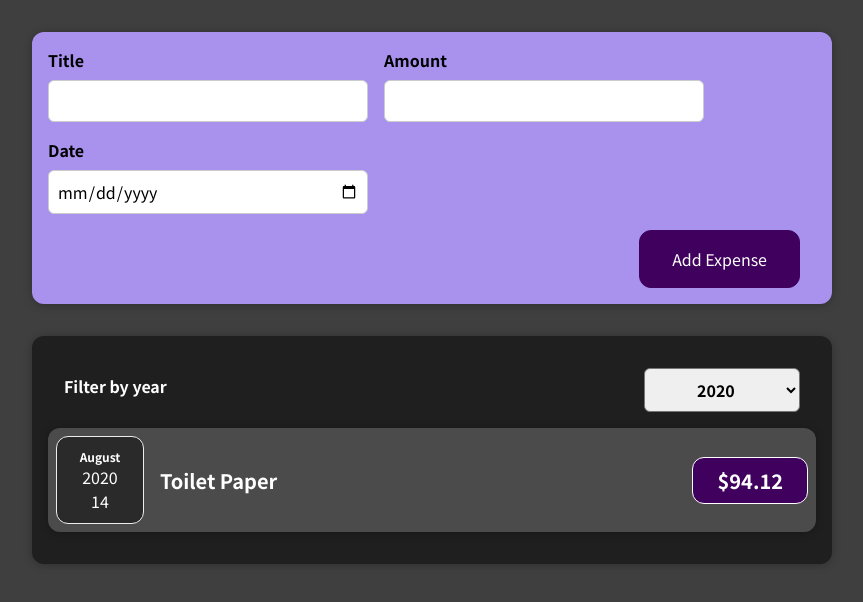
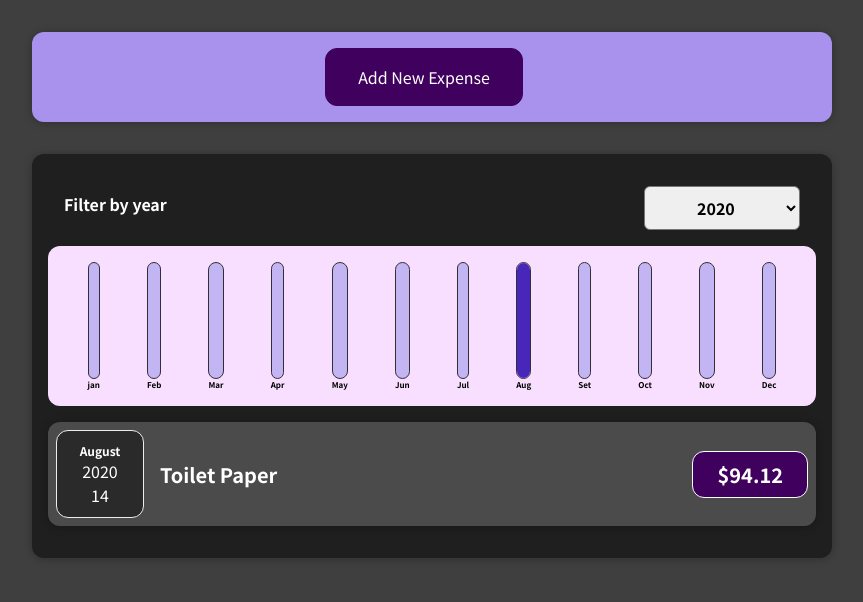
Before and after one commit to FellipeMiguel/react-expenses-app, a React (Create React App) app: page / in a window 1280 px wide. Shown: the top 602 px of the page, without its empty margins (208-1071 px from the left). Built offline with nearby package versions, Linux system fonts and the light colour scheme.

Commit message:
Chart added to the project

```diff
--- /dev/null
+++ b/src/components/Chart/Chart.css
@@ -0,0 +1,9 @@
+.chart {
+  padding: 1rem;
+  border-radius: 12px;
+  background-color: #f8dfff;
+  text-align: center;
+  display: flex;
+  justify-content: space-around;
+  height: 10rem;
+}
--- /dev/null
+++ b/src/components/Chart/Chart.js
@@ -0,0 +1,20 @@
+import React from "react";
+
+import "./Chart.css";
+
+import ChartBar from "./ChartBar";
+
+const Chart = (props) => {
+  const dataPointsValues = props.dataPoints.map(dataPoint => dataPoint.value);
+  const totalMaximum = Math.max(...dataPointsValues);
+
+  return (
+    <div className="chart">
+      {props.dataPoints.map((dataPoint) =>
+        <ChartBar key={dataPoint.label} value={dataPoint.value} maxValue={totalMaximum} label={dataPoint.label}/>
+      )}
+    </div>
+  )
+};
+
+export default Chart;
--- /dev/null
+++ b/src/components/Chart/ChartBar.css
@@ -0,0 +1,30 @@
+.chart-bar {
+  height: 100%;
+  display: flex;
+  flex-direction: column;
+  align-items: center;
+}
+
+.chart-bar__inner {
+  height: 100%;
+  width: 100%;
+  border: 1px solid #313131;
+  border-radius: 12px;
+  background-color: #c3b4f3;
+  overflow: hidden;
+  display: flex;
+  flex-direction: column;
+  justify-content: flex-end;
+}
+
+.chart-bar__fill {
+  background-color: #4826b9;
+  width: 100%;
+  transition: all 0.3s ease-out;
+}
+
+.chart-bar__label {
+  font-weight: bold;
+  font-size: 0.5rem;
+  text-align: center;
+}
--- /dev/null
+++ b/src/components/Chart/ChartBar.js
@@ -0,0 +1,22 @@
+import React from "react";
+
+import "./ChartBar.css";
+
+const ChartBar = (props) => {
+  let barFillHeight = '0%';
+
+  if (props.maxValue > 0) {
+    barFillHeight = Math.round((props.value / props.maxValue) * 100) + '%';
+  }
+
+  return (
+    <div className="chart-bar">
+      <div className="chart-bar__inner">
+        <div className="chart-bar__fill" style={{height: barFillHeight}}></div>
+      </div>
+      <div className="chart-bar__label">{props.label}</div>
+    </div>
+  )
+};
+
+export default ChartBar;
--- a/src/components/Expenses/Expenses.js
+++ b/src/components/Expenses/Expenses.js
@@ -5,6 +5,7 @@
 import ExpensesList from "./ExpensesList";
 
 import './Expenses.css';
+import ExpensesChart from "./ExpensesChart";
 
 const Expenses = (props) => {
   const [filterYear, setFilterYear] = useState('2020');
@@ -21,7 +22,7 @@
     <div>
       <Card className="expenses">
         <ExpenseFilter selected={filterYear} onChangeFilter={filterChangeHandler}/>
-
+        <ExpensesChart expenses={filteredExpenses} />
         <ExpensesList items={filteredExpenses} />
       </Card>
     </div>
--- /dev/null
+++ b/src/components/Expenses/ExpensesChart.js
@@ -0,0 +1,31 @@
+import React from "react";
+
+import Chart from "../Chart/Chart";
+
+const ExpensesChart = (props) => {
+  const chartDataPoints = [
+    {label: 'jan', value: 0},
+    {label: 'Feb', value: 0},
+    {label: 'Mar', value: 0},
+    {label: 'Apr', value: 0},
+    {label: 'May', value: 0},
+    {label: 'Jun', value: 0},
+    {label: 'Jul', value: 0},
+    {label: 'Aug', value: 0},
+    {label: 'Set', value: 0},
+    {label: 'Oct', value: 0},
+    {label: 'Nov', value: 0},
+    {label: 'Dec', value: 0}
+  ];
+
+  for (const expense of props.expenses) {
+    const expenseMonth = expense.date.getMonth(); // starting at 0 => January => 0
+    chartDataPoints[expenseMonth].value += expense.amount;
+  }
+
+  return (
+    <Chart dataPoints={chartDataPoints}/>
+  )
+};
+
+export default ExpensesChart;
--- a/src/components/NewExpense/ExpenseForm.js
+++ b/src/components/NewExpense/ExpenseForm.js
@@ -24,9 +24,9 @@
 
     const expenseData = {
       title: enteredTitle,
-      amount: enteredAmount,
-      date: new Date(enteredDate)
-    }
+      amount: +enteredAmount,
+      date: new Date(enteredDate),
+    };
 
     props.onSaveExpenseData(expenseData);
     setEnteredTitle('');
@@ -51,6 +51,7 @@
         </div>
       </div>
       <div className="new-expense__actions">
+        <button type="button" onClick={props.onCancel}>Cancel</button>
         <button type="submit">Add Expense</button>
       </div>
     </form>
--- a/src/components/NewExpense/NewExpense.js
+++ b/src/components/NewExpense/NewExpense.js
@@ -1,10 +1,11 @@
-import React from "react";
+import React, {useState} from "react";
 
 import './NewExpense.css';
 
 import ExpenseForm from "./ExpenseForm";
 
 const NewExpense = (props) => {
+  const [isEditing, setIsEditting] = useState(false);
   const saveExpenseDataHandler = (enteredExpenseData) => {
     const expenseData = {
       ...enteredExpenseData,
@@ -12,11 +13,21 @@
     }
 
     props.onAddExpense(expenseData);
+    setIsEditting(false);
+  }
+
+  const startEditing = () => {
+    setIsEditting(true);
+  }
+
+  const stopEditing = () => {
+    setIsEditting(false);
   }
 
   return (
     <div className="new-expense">
-      <ExpenseForm onSaveExpenseData={saveExpenseDataHandler}/>
+      {!isEditing && <button onClick={startEditing}>Add New Expense</button>}
+      {isEditing && <ExpenseForm onSaveExpenseData={saveExpenseDataHandler} onCancel={stopEditing}/>}
     </div>
   );
 };
```
